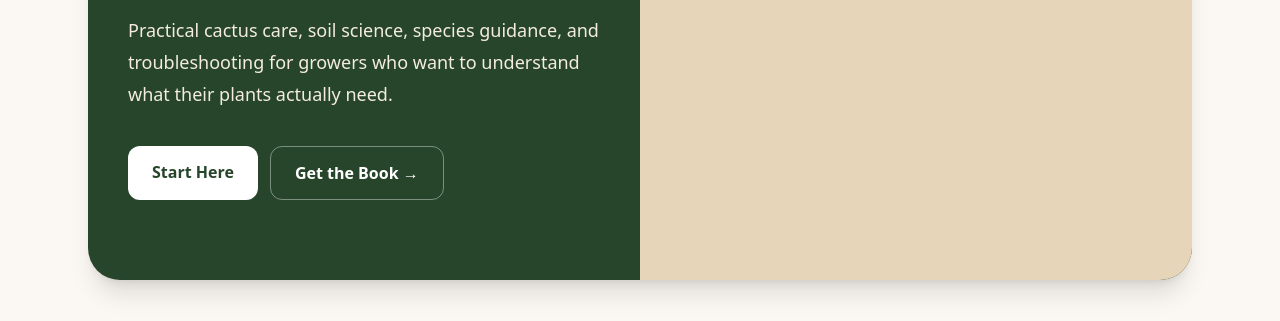
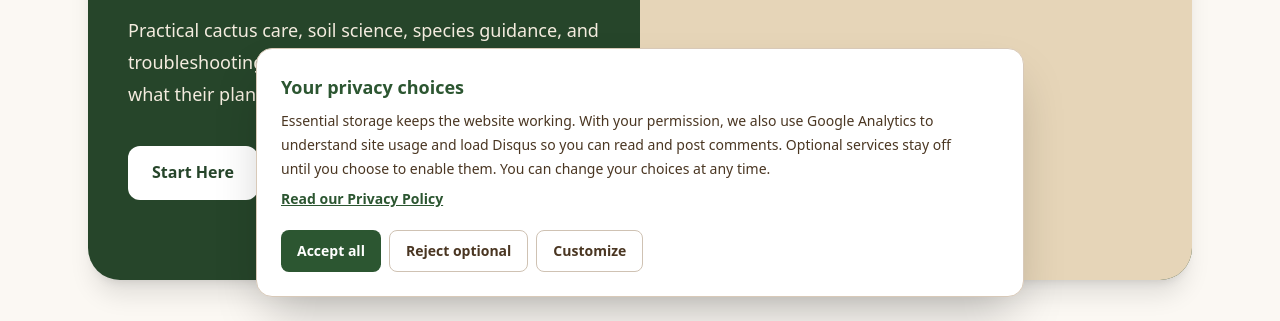
Before and after one commit to valdo-tech-pro/desert-beneath, a Next.js app: page / in a window 1280 px wide. Shown: the part 479-800 px from the top of the page. Built offline with nearby package versions, Linux system fonts and the light colour scheme; no server answers; the database is empty.

Commit message:
Mount site-wide privacy consent controls

```diff
--- a/app/layout.tsx
+++ b/app/layout.tsx
@@ -4,6 +4,7 @@ import Link from 'next/link'
 import GoogleAnalytics from '@/app/GoogleAnalytics'
 import { siteConfig } from '@/lib/site-config'
 import NewsletterSignup from '@/components/NewsletterSignup'
+import ConsentManager from '@/components/ConsentManager'
 
 export const metadata: Metadata = {
   metadataBase: new URL(siteConfig.url),
@@ -31,6 +32,7 @@ export default function RootLayout({ children }: { children: React.ReactNode })
     <html lang="en">
       <body className="bg-[#fbf8f3] text-[#4a3622] min-h-screen flex flex-col font-sans">
         <GoogleAnalytics />
+        <ConsentManager />
         <header className="sticky top-0 z-50 border-b border-[#e6dccf] bg-[#fbf8f3]/95 shadow-sm backdrop-blur-md">
           <div className="mx-auto flex min-h-[72px] max-w-6xl items-center justify-between gap-4 px-4 sm:px-6">
             <Link href="/" className="group flex min-w-0 items-center gap-2.5" aria-label={`${siteConfig.name} home`}>
```
